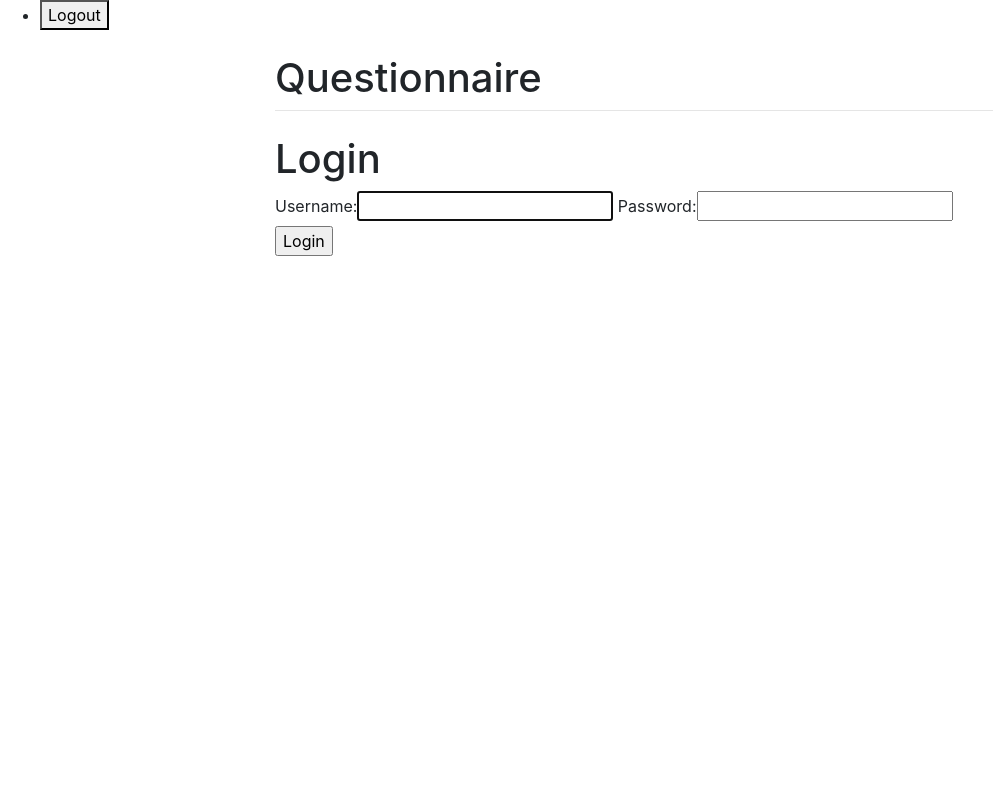
After one commit to salahdin/csi473_implementation, a Django app: page /accounts/login/ in a window 1280 px wide. The commit adds this page. Shown: the whole page, without its empty margins (0-993 px from the left). Run offline with Django 3.2, Linux system fonts and the light colour scheme; some libraries are stand-ins or nearby versions.

Commit message:
logout and login added

```diff
--- /dev/null
+++ b/fleet_management/accounts/templates/accounts/login.html
@@ -0,0 +1,9 @@
+{% extends 'templates/base.html' %}
+{% block content %}
+    <h1>Login</h1>
+    <form class="site-form" action="{%url 'accounts:login' %}" method="post">
+        {% csrf_token %}
+        {{ form }}
+        <input type="submit" value="Login">
+    </form>
+{% endblock %}
--- a/fleet_management/accounts/templates/accounts/signup.html
+++ b/fleet_management/accounts/templates/accounts/signup.html
@@ -1,4 +1,4 @@
-
+{% extends 'templates/base.html' %}
 
 {% block content %}
     <h1>Signup</h1>
--- a/fleet_management/accounts/urls.py
+++ b/fleet_management/accounts/urls.py
@@ -5,4 +5,6 @@ app_name = 'accounts'
 
 urlpatterns = [
     path('signup/', views.signup_view, name="signup"),
+    path('login/', views.login_view, name="login"),
+    path('logout/', views.logout_view, name="logout"),
 ]
--- a/fleet_management/accounts/views.py
+++ b/fleet_management/accounts/views.py
@@ -1,5 +1,6 @@
 from django.shortcuts import render, redirect
-from django.contrib.auth.forms import UserCreationForm
+from django.contrib.auth.forms import UserCreationForm, AuthenticationForm
+from django.contrib.auth import login, logout
 
 # Create your views here.
 def signup_view(request):
@@ -7,9 +8,27 @@ def signup_view(request):
     if request.method =='POST':
         form = UserCreationForm(request.POST)
         if form.is_valid():
-            form.save()
+            user = form.save()
             #remember to log the user in
+            login(request, user)
             return redirect('accounts:signup')
         else:
             form = UserCreationForm
     return render(request, 'accounts/signup.html', {'form': form})
+
+def login_view(request):
+    if request.method == 'POST':
+        form = AuthenticationForm(data=request.POST)
+        if form.is_valid():
+            #log in the user
+            user = form.get_user()
+            login(request, user)
+            return redirect('accounts:signup')
+    else:
+        form = AuthenticationForm()
+    return render(request, "accounts/login.html", {'form':form })
+
+def logout_view(request):
+    if request.method == 'POST':
+        logout(request)
+        return redirect('accounts:signup')
--- /dev/null
+++ b/fleet_management/templates/base.html
@@ -0,0 +1,30 @@
+<html lang="en">
+  <head>
+    <meta charset="utf-8">
+    <meta name="viewport" content="width=device-width, initial-scale=1, shrink-to-fit=no">
+    <link rel="stylesheet" href="https://stackpath.bootstrapcdn.com/bootstrap/4.1.3/css/bootstrap.min.css" integrity="sha384-MCw98/SFnGE8fJT3GXwEOngsV7Zt27NXFoaoApmYm81iuXoPkFOJwJ8ERdknLPMO" crossorigin="anonymous">
+    <title>Django People</title>
+  </head>
+  <body>
+  <nav>
+      <ul>
+          <li>
+              <form class="logout-link" action="{%url 'accounts:logout'%}" method="post">
+                  {% csrf_token %}
+                  <button type="submit">Logout</button>
+              </form>
+          </li>
+      </ul>
+  </nav>
+    <div class="container">
+      <div class="row justify-content-center">
+        <div class="col-8">
+          <h1 class="mt-2">Questionnaire</h1>
+          <hr class="mt-0 mb-4">
+          {% block content %}
+          {% endblock %}
+        </div>
+      </div>
+    </div>
+  </body>
+</html>
```
Also changed, not shown: fleet_management/db.sqlite3.
